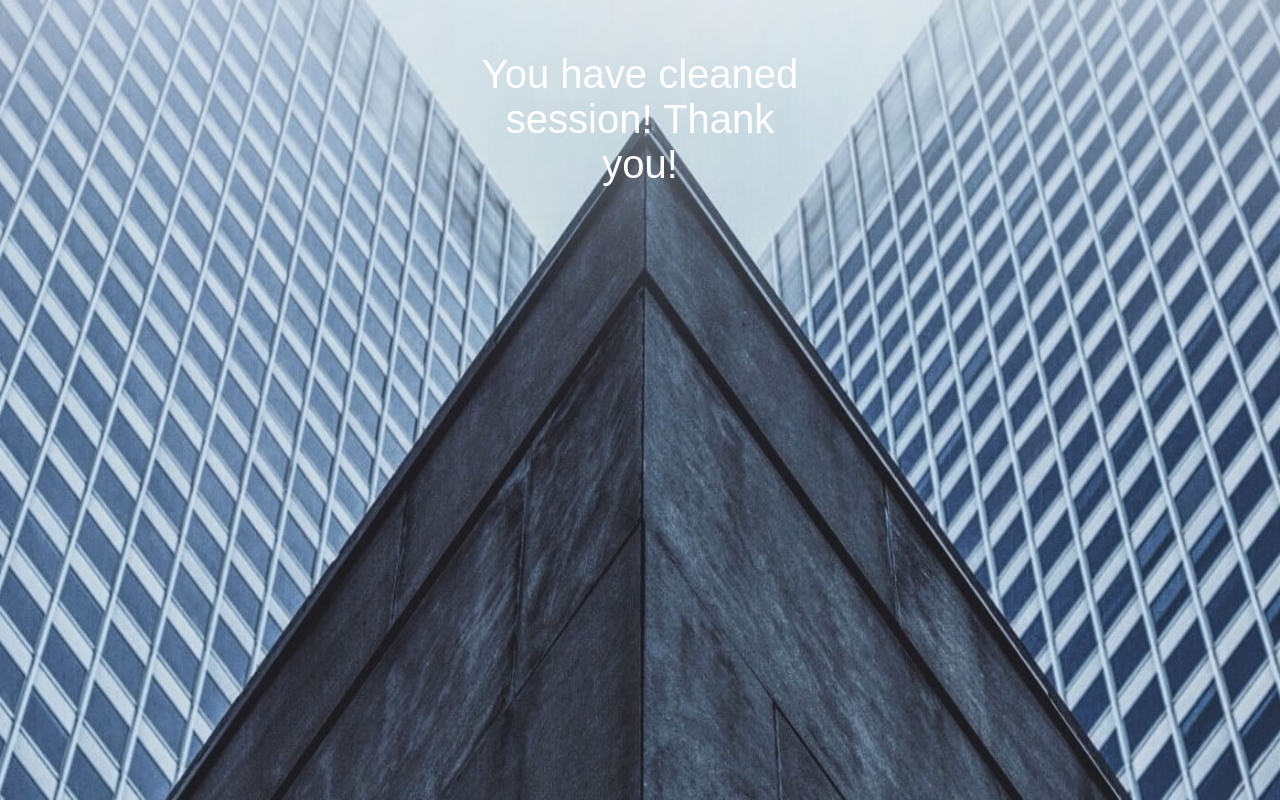
After one commit to alpavlinov04/Calendar, a PHP site: page /logout.php in a window 1280 px wide. The commit adds this page. Run offline with PHP 8.4, Linux system fonts and the light colour scheme.

Commit message:
add and update

```diff
--- a/calendar.php
+++ b/calendar.php
@@ -19,7 +19,7 @@ class Calendar {
   public function __toString() {
     $num_days = date('t', strtotime($this->active_day . '-' . $this->active_month . '-' . $this->active_year));
     $num_days_last_month = date('j', strtotime('last day of previous month', strtotime($this->active_day . '-' . $this->active_month . '-' . $this->active_year)));
-    $days = [0 => 'Sun', 1 => 'Mon', 2 => 'Tue', 3 => 'Wed', 4 => 'Thu', 5 => 'Fri', 6 => 'Sat'];
+    $days = [0 => 'Sunday', 1 => 'Monday', 2 => 'Tuesday', 3 => 'Wednesday', 4 => 'Thursday', 5 => 'Friday', 6 => 'Saturday'];
     $first_day_of_week = array_search(date('D', strtotime($this->active_year . '-' . $this->active_month . '-1')), $days);
     $html = '<div class="calendar">';
     $html .= '<div class="header">';
--- /dev/null
+++ b/connection.php
@@ -0,0 +1,6 @@
+<?php
+$link = mysqli_connect('localhost', 'root', '', 'calendar');
+if($link === false){
+  die("ERROR: Could not connect. " . mysqli_connect_error());
+}
+?>
--- /dev/null
+++ b/logout.php
@@ -0,0 +1,47 @@
+<?php
+session_start();
+unset($_SESSION["user_name"]);
+unset($_SESSION["password"]);
+
+
+header('Refresh: 2; URL = Home.php');
+?>
+<!DOCTYPE html>
+<html>
+<head>
+  <meta name="viewport" content="width=device-width, initial-scale=1">
+</head>
+<body>
+  <link rel="stylesheet" href="https://stackpath.bootstrapcdn.com/bootstrap/4.5.2/css/bootstrap.min.css">
+  <link href="https://cdn.jsdelivr.net/npm/bootstrap@5.1.2/dist/css/bootstrap.min.css" rel="stylesheet">
+  <script src="https://cdn.jsdelivr.net/npm/bootstrap@5.1.2/dist/js/bootstrap.bundle.min.js"></script>
+  <style>
+  body, html{
+    height: 100%;
+    font: 14px sans-serif;
+    background-image: url('home-banner.jpg');
+    background-repeat: no-repeat;
+    background-attachment: fixed;
+    background-size: 100% 100%;
+  }
+  .bgimg {
+    background-image: url('home-banner.jpg');
+    min-height: 100%;
+    background-position: center;
+    background-size: cover;
+  }
+  .wrapper{ width: 360px; padding: 20px;
+  }
+  h1{
+    color: white;
+    font: 40px sans-serif;
+  }
+  </style>
+</head>
+<body>
+  <center>
+    <div class="wrapper">
+      <br><br>
+      <h1><?php echo 'You have cleaned session! Thank you!'; ?></h1>
+    </body>
+    </html>
```
Also changed, not shown: events.php (+11 -9 lines), login.php (+3 -11 lines), made_events.php (+18 -20 lines), registration.php (+3 -5 lines), Home.php (indentation only).
